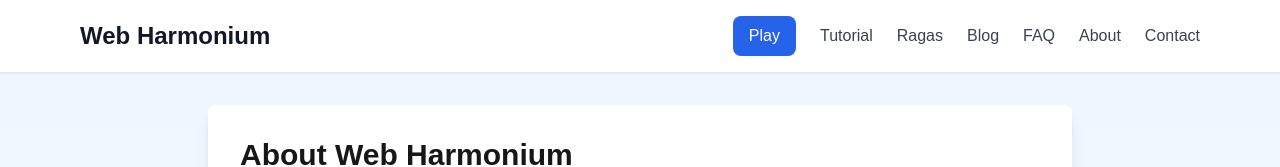
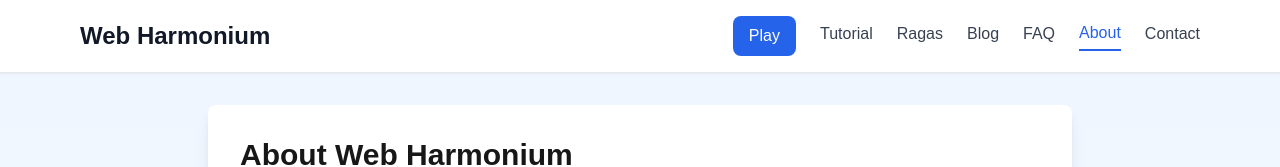
Before and after one commit to sunzhenyu/WebHarmonium, a Next.js app: page /about in a window 1280 px wide. Shown: the top 167 px of the page. Built offline with nearby package versions, Linux system fonts and the light colour scheme.

Commit message:
Fix active nav state, add canonical URLs, update meta descriptions to 140-160 chars

```diff
--- a/app/about/page.tsx
+++ b/app/about/page.tsx
@@ -2,7 +2,8 @@ import type { Metadata } from 'next';
 
 export const metadata: Metadata = {
   title: 'About Web Harmonium - Free Online Harmonium Simulator',
-  description: 'Learn about Web Harmonium, a free online harmonium simulator built with modern web technologies. Play authentic harmonium sounds in your browser.',
+  description: 'Learn about Web Harmonium — a free browser-based harmonium simulator. Authentic sound, keyboard controls, and Indian classical music tools for all skill levels.',
+  alternates: { canonical: '/about' },
   keywords: ['about harmonium', 'web harmonium', 'online harmonium', 'harmonium simulator', 'web audio'],
 };
 
--- a/app/blog/page.tsx
+++ b/app/blog/page.tsx
@@ -4,7 +4,8 @@ import { blogPosts } from '@/lib/blog';
 
 export const metadata: Metadata = {
   title: 'Harmonium Blog - Tutorials, Tips & Guides | Web Harmonium',
-  description: 'Learn harmonium with our expert guides. Raga tutorials, bhajan notes, buying guides, and practice tips for beginners and advanced players.',
+  description: 'Expert harmonium guides: raga tutorials, bhajan notes, buying advice, and practice tips. Learn Indian classical music and devotional songs step by step.',
+  alternates: { canonical: '/blog' },
   keywords: ['harmonium blog', 'harmonium tutorials', 'learn harmonium', 'harmonium tips', 'raga guide'],
 };
 
--- a/app/contact/page.tsx
+++ b/app/contact/page.tsx
@@ -2,7 +2,8 @@ import type { Metadata } from 'next';
 
 export const metadata: Metadata = {
   title: 'Contact Us - Web Harmonium Support and Feedback',
-  description: 'Get in touch with the Web Harmonium team. Send feedback, report bugs, or request features for our free online harmonium simulator.',
+  description: 'Contact the Web Harmonium team. Send feedback, report bugs, or suggest new features for our free online harmonium simulator at web-harmonium.net.',
+  alternates: { canonical: '/contact' },
   keywords: ['contact harmonium', 'harmonium support', 'harmonium feedback', 'report bug'],
 };
 
--- a/app/faq/page.tsx
+++ b/app/faq/page.tsx
@@ -4,7 +4,8 @@ import StructuredData from '@/components/seo/StructuredData';
 
 export const metadata: Metadata = {
   title: 'FAQ - Frequently Asked Questions | Web Harmonium',
-  description: 'Common questions about Web Harmonium online simulator. Learn about features, browser compatibility, keyboard controls, and troubleshooting.',
+  description: 'Answers to common questions about Web Harmonium. Learn about keyboard controls, browser support, transpose, Shruti Box, ragas, and troubleshooting tips.',
+  alternates: { canonical: '/faq' },
   keywords: ['harmonium faq', 'harmonium help', 'harmonium questions', 'online harmonium support'],
 };
 
--- a/app/harmonium/page.tsx
+++ b/app/harmonium/page.tsx
@@ -3,7 +3,8 @@ import type { Metadata } from 'next';
 
 export const metadata: Metadata = {
   title: 'Play Harmonium Online - Web Harmonium',
-  description: 'Play harmonium online with your keyboard. Free virtual harmonium with realistic sound, transpose, and octave controls.',
+  description: 'Play harmonium online free using your computer keyboard. Realistic sound with transpose, octave, reverb, Shruti Box drone, and multi-reed controls. No download needed.',
+  alternates: { canonical: '/harmonium' },
 };
 
 export default function HarmoniumPage() {
--- a/app/privacy/page.tsx
+++ b/app/privacy/page.tsx
@@ -3,7 +3,8 @@ import type { Metadata } from 'next';
 
 export const metadata: Metadata = {
   title: 'Privacy Policy - Web Harmonium',
-  description: 'Privacy policy for Web Harmonium online harmonium simulator. Learn how we protect your data and use cookies.',
+  description: 'Privacy policy for Web Harmonium. Learn how we handle your data, use cookies, and integrate Google Analytics and AdSense on web-harmonium.net.',
+  alternates: { canonical: '/privacy' },
   keywords: ['privacy policy', 'data protection', 'cookies', 'user privacy'],
 };
 
--- a/app/raga/page.tsx
+++ b/app/raga/page.tsx
@@ -4,7 +4,8 @@ import { ragas } from '@/lib/ragas';
 
 export const metadata: Metadata = {
   title: 'Raga Guide - Learn Indian Classical Ragas on Harmonium | Web Harmonium',
-  description: 'Complete guide to 8 essential ragas for harmonium. Learn Bhupali, Yaman, Bhairav, Kafi and more with keyboard notation, scale patterns, and practice tips.',
+  description: 'Complete guide to 8 essential ragas for harmonium. Learn Bhupali, Yaman, Bhairav, Kafi and more — with keyboard notation, scale patterns, and practice tips.',
+  alternates: { canonical: '/raga' },
   keywords: ['raga guide harmonium', 'Indian classical ragas', 'learn ragas', 'harmonium raga notes', 'raga for beginners'],
 };
 
--- a/app/tutorial/page.tsx
+++ b/app/tutorial/page.tsx
@@ -4,7 +4,8 @@ import StructuredData from '@/components/seo/StructuredData';
 
 export const metadata: Metadata = {
   title: 'How to Play Harmonium - Complete Tutorial Guide | Web Harmonium',
-  description: 'Learn how to play harmonium online with our comprehensive tutorial. Step-by-step guide for beginners, keyboard controls, scales, and popular songs.',
+  description: 'Learn how to play harmonium online — step-by-step guide for beginners. Covers keyboard layout, sargam scales, ragas, popular songs, and practice exercises.',
+  alternates: { canonical: '/tutorial' },
   keywords: ['harmonium tutorial', 'learn harmonium', 'how to play harmonium', 'harmonium lessons', 'harmonium for beginners', 'online harmonium course'],
 };
 
--- a/components/layout/Header.tsx
+++ b/components/layout/Header.tsx
@@ -2,6 +2,7 @@
 
 import Link from 'next/link';
 import { useState } from 'react';
+import { usePathname } from 'next/navigation';
 
 const navLinks = [
   { href: '/harmonium', label: 'Play', highlight: true },
@@ -15,6 +16,10 @@ const navLinks = [
 
 export default function Header() {
   const [menuOpen, setMenuOpen] = useState(false);
+  const pathname = usePathname();
+
+  const isActive = (href: string) =>
+    href === '/' ? pathname === '/' : pathname.startsWith(href);
 
   return (
     <header className="bg-white shadow-sm border-b border-gray-200 sticky top-0 z-50">
@@ -26,18 +31,37 @@ export default function Header() {
 
           {/* Desktop nav */}
           <div className="hidden md:flex items-center gap-6">
-            {navLinks.map(link => (
+            {navLinks.map(link => {
+              const active = isActive(link.href);
+              if (link.highlight) {
+                return (
                   <Link
                     key={link.href}
                     href={link.href}
-                className={link.highlight
-                  ? "px-4 py-2 bg-blue-600 text-white rounded-lg hover:bg-blue-700 transition-colors font-medium"
-                  : "text-gray-700 hover:text-blue-600 transition-colors"
-                }
+                    className={`px-4 py-2 rounded-lg font-medium transition-colors ${
+                      active
+                        ? 'bg-blue-700 text-white'
+                        : 'bg-blue-600 text-white hover:bg-blue-700'
+                    }`}
                   >
                     {link.label}
                   </Link>
-            ))}
+                );
+              }
+              return (
+                <Link
+                  key={link.href}
+                  href={link.href}
+                  className={`transition-colors font-medium pb-1 ${
+                    active
+                      ? 'text-blue-600 border-b-2 border-blue-600'
+                      : 'text-gray-700 hover:text-blue-600'
+                  }`}
+                >
+                  {link.label}
+                </Link>
+              );
+            })}
           </div>
 
           {/* Mobile hamburger */}
@@ -61,19 +85,23 @@ export default function Header() {
         {/* Mobile menu */}
         {menuOpen && (
           <div className="md:hidden mt-4 pb-2 border-t border-gray-100 pt-4 flex flex-col gap-3">
-            {navLinks.map(link => (
+            {navLinks.map(link => {
+              const active = isActive(link.href);
+              return (
                 <Link
                   key={link.href}
                   href={link.href}
                   onClick={() => setMenuOpen(false)}
-                className={link.highlight
-                  ? "px-4 py-2 bg-blue-600 text-white rounded-lg text-center font-medium"
-                  : "text-gray-700 hover:text-blue-600 transition-colors py-1"
+                  className={
+                    link.highlight
+                      ? `px-4 py-2 rounded-lg text-center font-medium transition-colors ${active ? 'bg-blue-700 text-white' : 'bg-blue-600 text-white'}`
+                      : `py-2 px-2 rounded transition-colors ${active ? 'text-blue-600 bg-blue-50 font-medium' : 'text-gray-700 hover:text-blue-600'}`
                   }
                 >
                   {link.label}
                 </Link>
-            ))}
+              );
+            })}
           </div>
         )}
       </div>
```
Also changed, not shown: app/layout.tsx (+7 -3 lines). Lines whose indentation alone changed are shown as unchanged.
